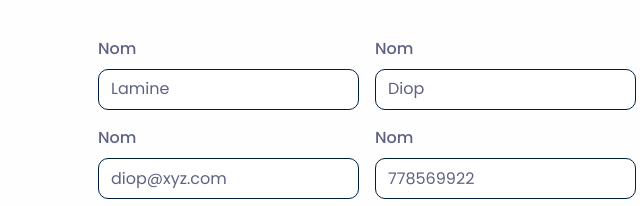
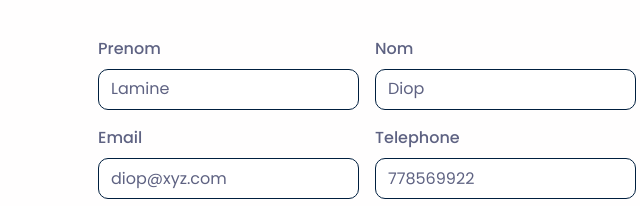
Before and after one commit to mld08/roamify-template, a plain HTML site: page reservation.html in a window 1280 px wide. Shown: the part 194-400 px from the top of the page, 558-1198 px from the left. Drawn offline with nearby package versions, Linux system fonts and the light colour scheme.

Commit message:
Page Reservation modified

```diff
--- a/reservation.html
+++ b/reservation.html
@@ -52,7 +52,7 @@
                             <input type="hidden" name="status" value="En attente">
 
                             <div class="col-md-6">
-                                <label for="customer_prenom" class="form-label">Nom</label>
+                                <label for="customer_prenom" class="form-label">Prenom</label>
                                 <input type="text" class="form-control" id="customer_prenom" name="customer_prenom" placeholder="Lamine">
                             </div>
                             <div class="col-md-6">
@@ -60,11 +60,11 @@
                                 <input type="text" class="form-control" id="customer_nom" name="customer_nom" placeholder="Diop">
                             </div>
                             <div class="col-md-6">
-                                <label for="customer_email" class="form-label">Nom</label>
+                                <label for="customer_email" class="form-label">Email</label>
                                 <input type="text" class="form-control" id="customer_email" name="customer_email" placeholder="diop@xyz.com">
                             </div>
                             <div class="col-md-6">
-                                <label for="customer_tel" class="form-label">Nom</label>
+                                <label for="customer_tel" class="form-label">Telephone</label>
                                 <input type="tel" class="form-control" id="customer_tel" name="customer_tel" placeholder="778569922">
                             </div>
                             <div class="col-12">
```
